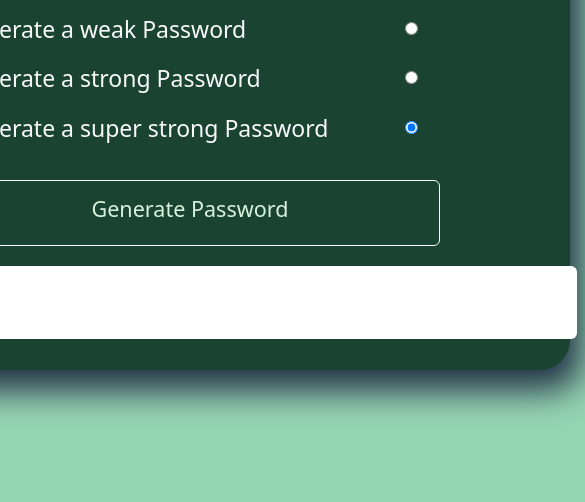
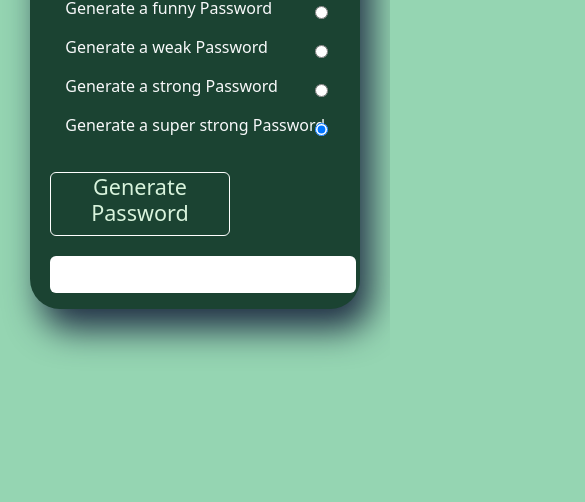
Before and after one commit to MridusmitaC/Password_Generator, a plain HTML site: page index.html in a window 390 px wide. Shown: the part 357-859 px from the top of the page, 585 px wide, since content can reach past the window. Drawn offline with nearby package versions, Linux system fonts and the light colour scheme; a web font is replaced by a local one.

Commit message:
style.css

```diff
--- a/style.css
+++ b/style.css
@@ -94,13 +94,14 @@ h4{
 }
 
 /*                       */
-@media screen and (max-width: 347px) {
+
+@media screen and (max-width: 637px) {
   .margin {
     margin-left: 20px;
   }
 
   .inner-container {
-    width: 90%;
+    width: 110vh;
   }
 
   .header h1 {
@@ -112,13 +113,48 @@ h4{
   }
 
   .redio {
-    margin-left: 0px;
-    margin-right: 5px;
+    margin-left: 330px;
+    margin-right: 0px;
   }
 
   .btn {
+    font-size: 10px;
+    padding: 10px 1px;
+  }
+
+  #disp {
+    padding: 8px 83px;
+    margin-left: 20px;
     font-size: 14px;
-    padding: 10px 0px;
+  }
+}
+@media screen and (max-width: 427px) {
+  /* .margin {
+    margin-left: 20px;
+  } */
+
+  .inner-container {
+    width: 90%;
+    height: 100%;
+
+  }
+
+  .header h1 {
+    font-size: 23px;
+  }
+
+  .check-box {
+    font-size: 16px;
+  }
+
+  .redio {
+    margin-left: 250px;
+    margin-right: 0px;
+  }
+
+  .btn {
+    font-size: 1px;
+    padding: 1px 1px;
   }
 
   #disp {
@@ -126,3 +162,4 @@ h4{
     margin-left: 20px;
     font-size: 14px;
   }
+}
```
